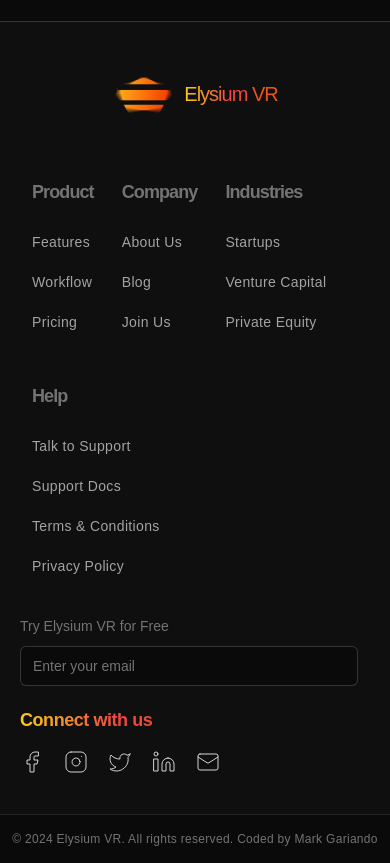
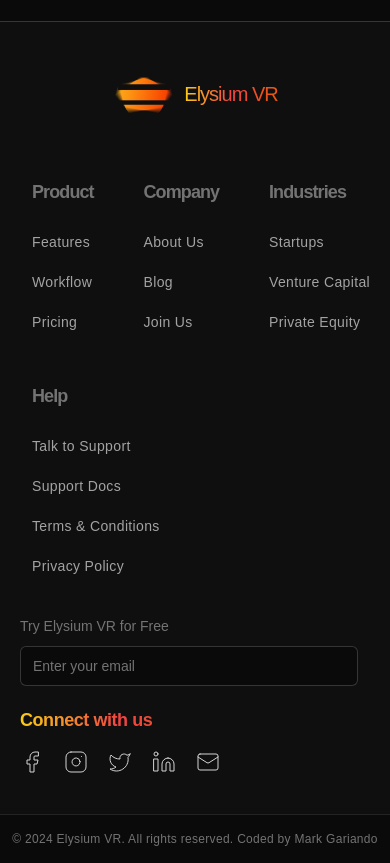
Before and after one commit to kramislife/clone-react-app, a React (Vite) app: page / in a window 390 px wide. Shown: the part 7840-8703 px from the top of the page. Built offline with nearby package versions, Linux system fonts and the light colour scheme.

Commit message:
Update Footer component layout

```diff
--- a/src/components/Footer/Footer.jsx
+++ b/src/components/Footer/Footer.jsx
@@ -16,7 +16,7 @@ const Footer = () => {
             </span>
           </div>
         </div>
-        <div className="flex flex-wrap gap-4 lg:justify-start lg:gap-10 lg:space-x-24 pt-10">
+        <div className="flex flex-wrap gap-4 justify-between lg:justify-start lg:gap-10 lg:space-x-24 pt-10">
           {footer.map((item) => (
             <div key={item.id} className="pl-3 py-3">
               <h6 className="text-lg tracking-tighter text-neutral-500 font-semibold">
```
